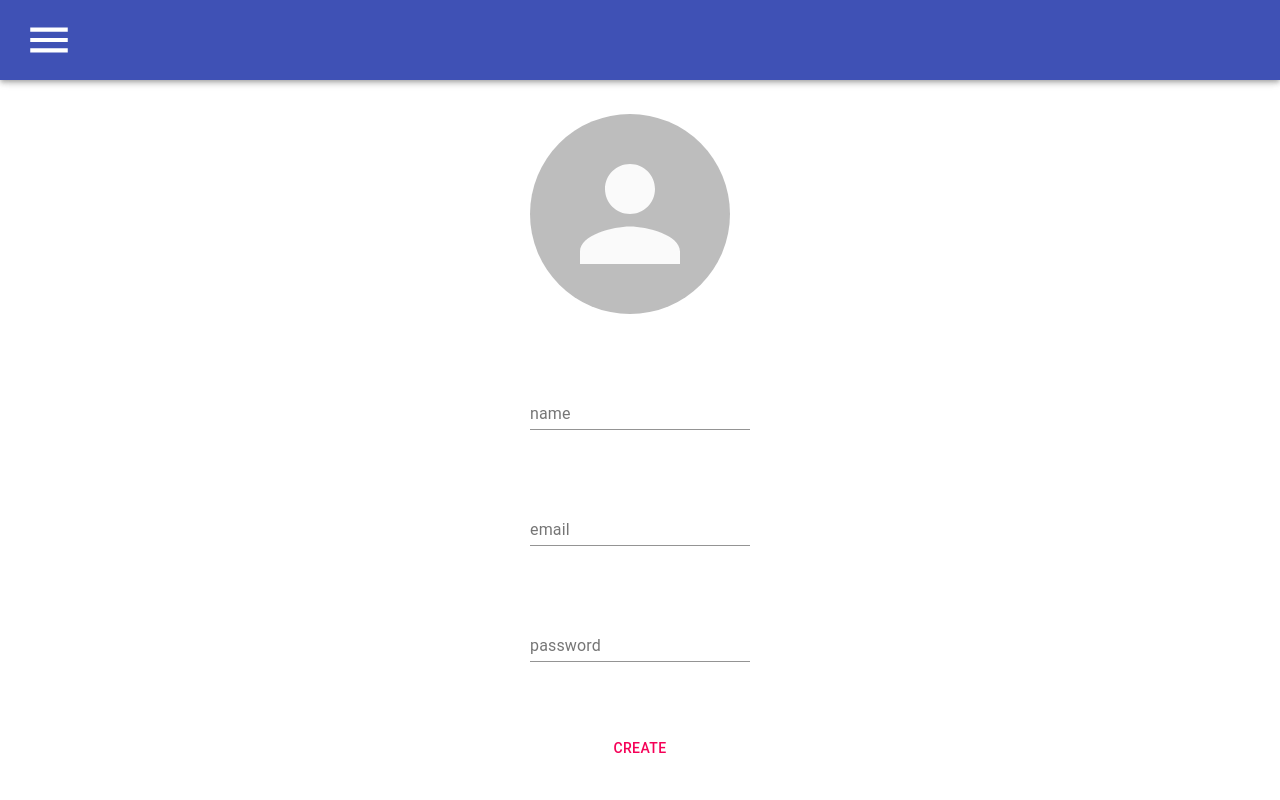
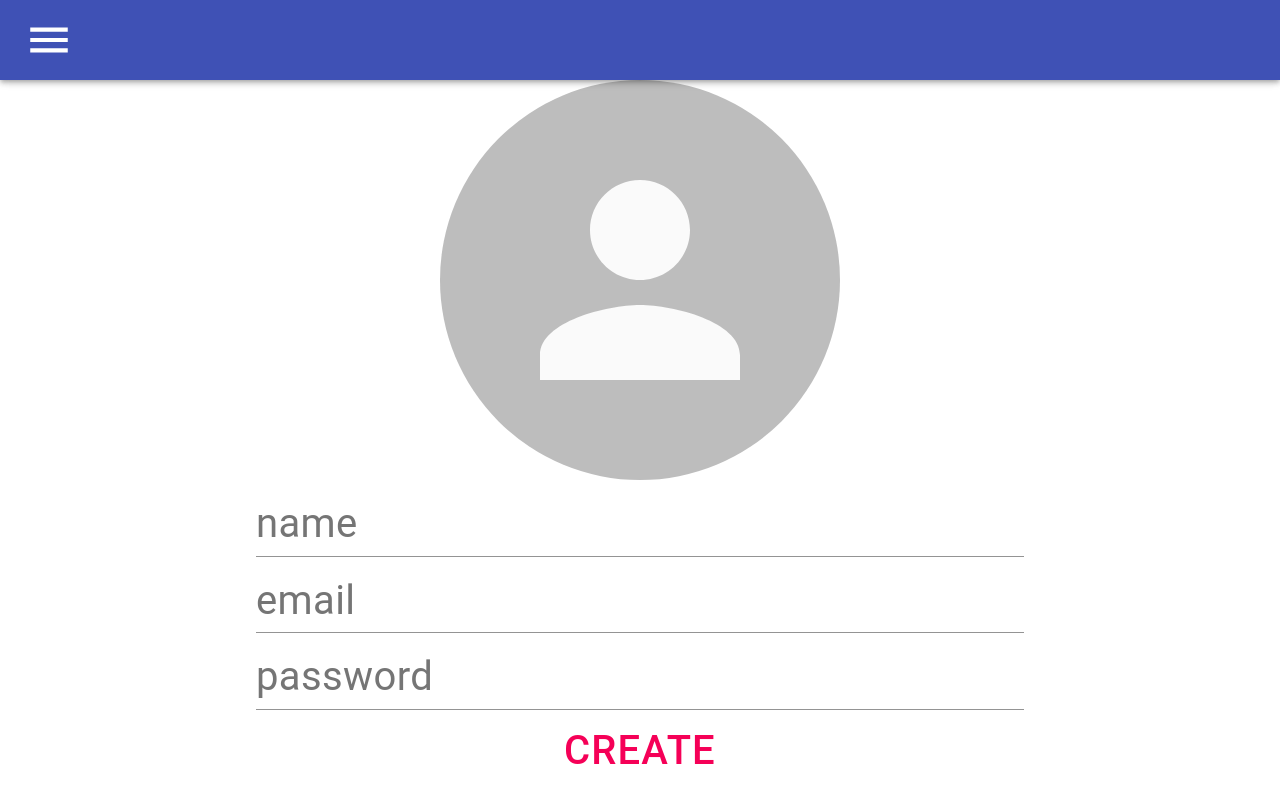
Before and after one commit to YKyrylenko/planner, a React (Create React App) app in the folder frontend/: page /signup in a window 1280 px wide. Built offline with nearby package versions, Linux system fonts and the light colour scheme.

Commit message:
fixed signup and login forms styles

```diff
--- a/frontend/src/components/image-upload-button/image-upload-button.js
+++ b/frontend/src/components/image-upload-button/image-upload-button.js
@@ -18,7 +18,7 @@ const ImageUploadButton = ({ uploadUserPhoto }) => {
       <label htmlFor="upload-button">
         <Avatar
           src={photo}
-          style={{ width: "200px", height: "200px" }}
+          style={{ width: "400px", height: "400px" }}
         ></Avatar>
       </label>
       {/* </Fab> */}
--- a/frontend/src/components/login-form/login-form.css
+++ b/frontend/src/components/login-form/login-form.css
@@ -1,6 +1,7 @@
 #login-form {
+  height: 100%;
+  width: 60%;
   display: flex;
   flex-direction: column;
-  justify-content: space-around;
-  height: 200px;
+  justify-content: center;
 }
--- a/frontend/src/components/login-form/login-form.js
+++ b/frontend/src/components/login-form/login-form.js
@@ -1,7 +1,7 @@
 import React, { useState } from "react";
 import { useDispatch, useSelector } from "react-redux";
 import { login } from "../../actions/authActions";
-
+import { inputLabelStyles, inputStyles } from "../../utils/formStyles";
 import TextField from "@material-ui/core/TextField";
 import Button from "@material-ui/core/Button";
 
@@ -34,6 +34,9 @@ const LoginForm = () => {
           label="email"
           type="email"
           required
+          InputLabelProps={{ style: inputLabelStyles }}
+          inputProps={{ style: inputStyles }}
+          style={{ marginBottom: "120px" }}
           onChange={onHandleChange}
         />
         <TextField
@@ -41,9 +44,12 @@ const LoginForm = () => {
           label="password"
           type="password"
           required
+          InputLabelProps={{ style: inputLabelStyles }}
+          inputProps={{ style: inputStyles }}
+          style={{ marginBottom: "120px" }}
           onChange={onHandleChange}
         />
-        <Button type="submit" color="secondary">
+        <Button type="submit" color="secondary" style={{ fontSize: "40px" }}>
           Login
         </Button>
       </form>
--- a/frontend/src/components/signup-form/signup-form.css
+++ b/frontend/src/components/signup-form/signup-form.css
@@ -1,6 +1,8 @@
 #signup-form {
+  height: 95%;
+  width: 60%;
   display: flex;
   flex-direction: column;
   justify-content: space-around;
-  height: calc(100vh - 10vh);
+  align-items: center;
 }
--- a/frontend/src/components/signup-form/signup-form.js
+++ b/frontend/src/components/signup-form/signup-form.js
@@ -1,14 +1,20 @@
 import React, { useState } from "react";
 import { useDispatch, useSelector } from "react-redux";
 import { signup } from "../../actions/authActions";
-
+import { inputLabelStyles, inputStyles } from "../../utils/formStyles";
 import TextField from "@material-ui/core/TextField";
 import Button from "@material-ui/core/Button";
-
 import ImageUploadButton from "../image-upload-button";
 import AlertDialogNotification from "../alert-dialog-notification";
 
 import "./signup-form.css";
+
+const createFormData = (img, formValues) => {
+  const data = new FormData();
+  data.append("userPhoto", img);
+  data.append("userData", JSON.stringify(formValues));
+  return data;
+};
 
 const SignupForm = () => {
   const dispatch = useDispatch();
@@ -32,13 +38,6 @@ const SignupForm = () => {
     setUserData({ ...userData, [e.target.name]: e.target.value });
   };
 
-  const createFormData = (img, formValues) => {
-    const data = new FormData();
-    data.append("userPhoto", img);
-    data.append("userData", JSON.stringify(formValues));
-    return data;
-  };
-
   const onFormSubmin = (e) => {
     e.preventDefault();
     const data = createFormData(userPhoto.raw, userData);
@@ -51,22 +50,30 @@ const SignupForm = () => {
         <TextField
           label="name"
           name="name"
-          error={false}
+          InputLabelProps={{ style: inputLabelStyles }}
+          inputProps={{ style: inputStyles }}
+          fullWidth
           onChange={handleChange}
         />
         <TextField
           name="email"
           label="email"
           type="email"
+          InputLabelProps={{ style: inputLabelStyles }}
+          inputProps={{ style: inputStyles }}
+          fullWidth
           onChange={handleChange}
         />
         <TextField
           name="password"
           label="password"
           type="password"
+          InputLabelProps={{ style: inputLabelStyles }}
+          inputProps={{ style: inputStyles }}
+          fullWidth
           onChange={handleChange}
         />
-        <Button color="secondary" type="submit">
+        <Button color="secondary" type="submit" style={{ fontSize: "40px" }}>
           Create
         </Button>
         {/* <TextField
--- a/frontend/src/pages/signup/signup.css
+++ b/frontend/src/pages/signup/signup.css
@@ -1,4 +1,5 @@
 .signup-page {
+  height: 100%;
   display: flex;
   justify-content: center;
 }
--- /dev/null
+++ b/frontend/src/utils/formStyles.js
@@ -0,0 +1,3 @@
+export const inputStyles = { fontSize: "40px" };
+
+export const inputLabelStyles = { fontSize: "40px" };
```
Also changed, not shown: 1 other file (tests, documents, lock files or other folders).
